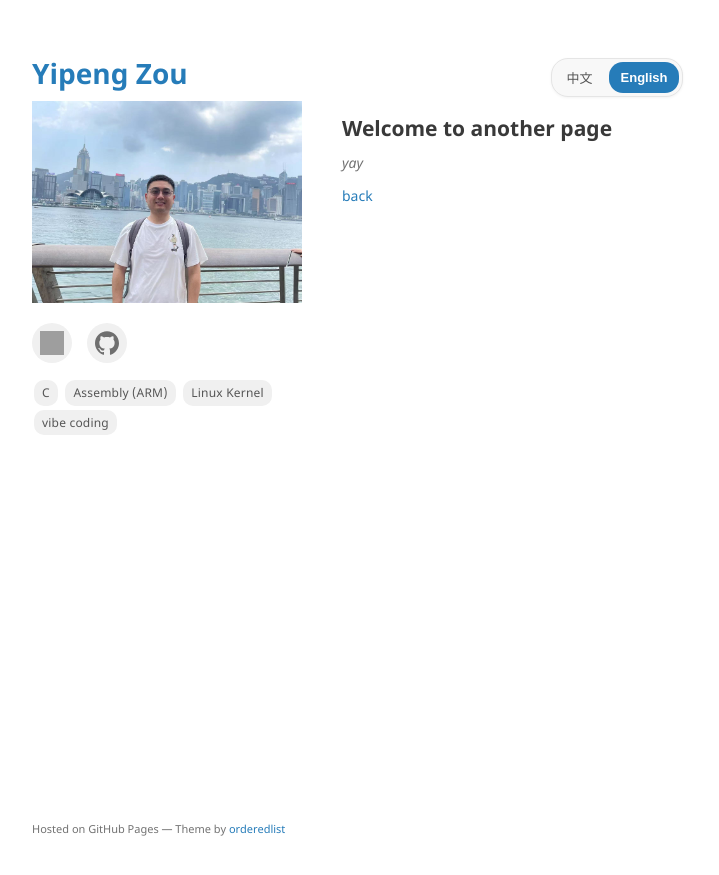
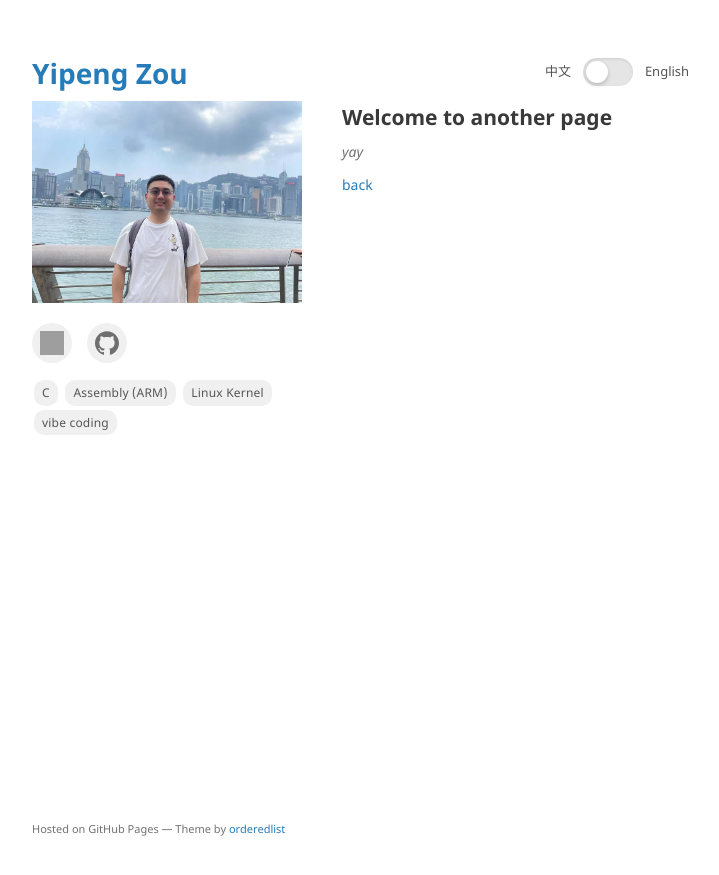
Before and after one commit to zouyipeng/zouyipeng.github.io, a Jekyll site: the page built from another-page.md, in a window 1280 px wide. Shown: the top 875 px of the page, without its empty margins (178-897 px from the left). Built offline with Jekyll 4.4.1, drawn with Linux system fonts in a browser that asks for light colours; our own code applies the rules of GitHub Pages for plain Markdown files; grey boxes are pictures that could not be loaded.

Commit message:
Implement toggle switch language design
- Replace capsule design with iOS-style toggle switch
- Add smooth sliding animation with slider indicator
- Include language labels (中文/English) with active states
- Improve visual feedback and hover effects
- Update JavaScript to handle checkbox change events

```diff
--- a/_layouts/default.html
+++ b/_layouts/default.html
@@ -56,9 +56,15 @@
 
       {% if site.i18n %}
       <div class="lang-switch">
-        <div class="lang-capsule">
-          <button class="lang-capsule-btn active" data-lang="zh">中文</button>
-          <button class="lang-capsule-btn" data-lang="en">English</button>
+        <div class="switch-container">
+          <span class="lang-label zh-label">中文</span>
+          <div class="toggle-switch">
+            <input type="checkbox" id="lang-toggle" class="toggle-input">
+            <label for="lang-toggle" class="toggle-label">
+              <span class="toggle-slider"></span>
+            </label>
+          </div>
+          <span class="lang-label en-label">English</span>
         </div>
       </div>
       {% endif %}
--- a/assets/css/custom.css
+++ b/assets/css/custom.css
@@ -9,11 +9,89 @@
   margin: 0 0 10px;
 }
 
-/* Language Switch - Capsule Design */
+/* Language Switch - Toggle Switch Design */
 .lang-switch {
   margin-bottom: 20px;
   display: flex;
   justify-content: center;
+}
+
+.switch-container {
+  display: flex;
+  align-items: center;
+  gap: 12px;
+}
+
+.lang-label {
+  font-size: 13px;
+  font-weight: 500;
+  color: #555;
+  transition: color 0.3s ease;
+}
+
+.lang-label.active {
+  color: #267CB9;
+  font-weight: 600;
+}
+
+.toggle-switch {
+  position: relative;
+  width: 50px;
+  height: 28px;
+}
+
+.toggle-input {
+  opacity: 0;
+  width: 0;
+  height: 0;
+}
+
+.toggle-label {
+  position: absolute;
+  cursor: pointer;
+  top: 0;
+  left: 0;
+  right: 0;
+  bottom: 0;
+  background-color: #e5e5e5;
+  transition: 0.3s ease-in-out;
+  border-radius: 14px;
+  box-shadow: inset 0 1px 3px rgba(0, 0, 0, 0.1);
+}
+
+.toggle-label:hover {
+  background-color: #d5d5d5;
+}
+
+.toggle-slider {
+  position: absolute;
+  content: "";
+  height: 22px;
+  width: 22px;
+  left: 3px;
+  bottom: 3px;
+  background-color: white;
+  transition: 0.3s ease-in-out;
+  border-radius: 50%;
+  box-shadow: 0 2px 4px rgba(0, 0, 0, 0.2);
+  display: flex;
+  align-items: center;
+  justify-content: center;
+  font-size: 10px;
+  font-weight: 600;
+  color: #555;
+}
+
+.toggle-input:checked + .toggle-label {
+  background-color: #267CB9;
+}
+
+.toggle-input:checked + .toggle-label .toggle-slider {
+  transform: translateX(22px);
+}
+
+.toggle-switch:hover .toggle-slider {
+  box-shadow: 0 3px 6px rgba(0, 0, 0, 0.3);
 }
 
 .lang-capsule {
--- a/assets/js/lang-switch.js
+++ b/assets/js/lang-switch.js
@@ -1,18 +1,45 @@
 document.addEventListener('DOMContentLoaded', function() {
-  const langButtons = document.querySelectorAll('.lang-capsule-btn');
+  const toggleInput = document.getElementById('lang-toggle');
   const zhElements = document.querySelectorAll('.lang-zh');
   const enElements = document.querySelectorAll('.lang-en');
+  const zhLabel = document.querySelector('.zh-label');
+  const enLabel = document.querySelector('.en-label');
 
-  if (langButtons.length === 0) return;
+  if (!toggleInput) return;
 
   function switchLanguage(lang) {
-    langButtons.forEach(btn => {
-      if (btn.dataset.lang === lang) {
-        btn.classList.add('active');
-      } else {
-        btn.classList.remove('active');
+    if (lang === 'zh') {
+      zhElements.forEach(el => el.style.display = 'block');
+      enElements.forEach(el => el.style.display = 'none');
+      toggleInput.checked = false;
+      if (zhLabel) zhLabel.classList.add('active');
+      if (enLabel) enLabel.classList.remove('active');
+    } else {
+      zhElements.forEach(el => el.style.display = 'none');
+      enElements.forEach(el => el.style.display = 'block');
+      toggleInput.checked = true;
+      if (zhLabel) zhLabel.classList.remove('active');
+      if (enLabel) enLabel.classList.add('active');
+    }
+
+    // Trigger project animation after language switch
+    setTimeout(() => {
+      if (typeof triggerProjectAnimation === 'function') {
+        triggerProjectAnimation();
       }
-    });
+    }, 50);
+  }
+
+  toggleInput.addEventListener('change', (e) => {
+    const lang = e.target.checked ? 'en' : 'zh';
+    switchLanguage(lang);
+  });
+
+  // Initialize with English
+  setTimeout(() => {
+    switchLanguage('en');
+  }, 100);
+});
 
     if (lang === 'zh') {
       zhElements.forEach(el => el.style.display = 'block');
```
